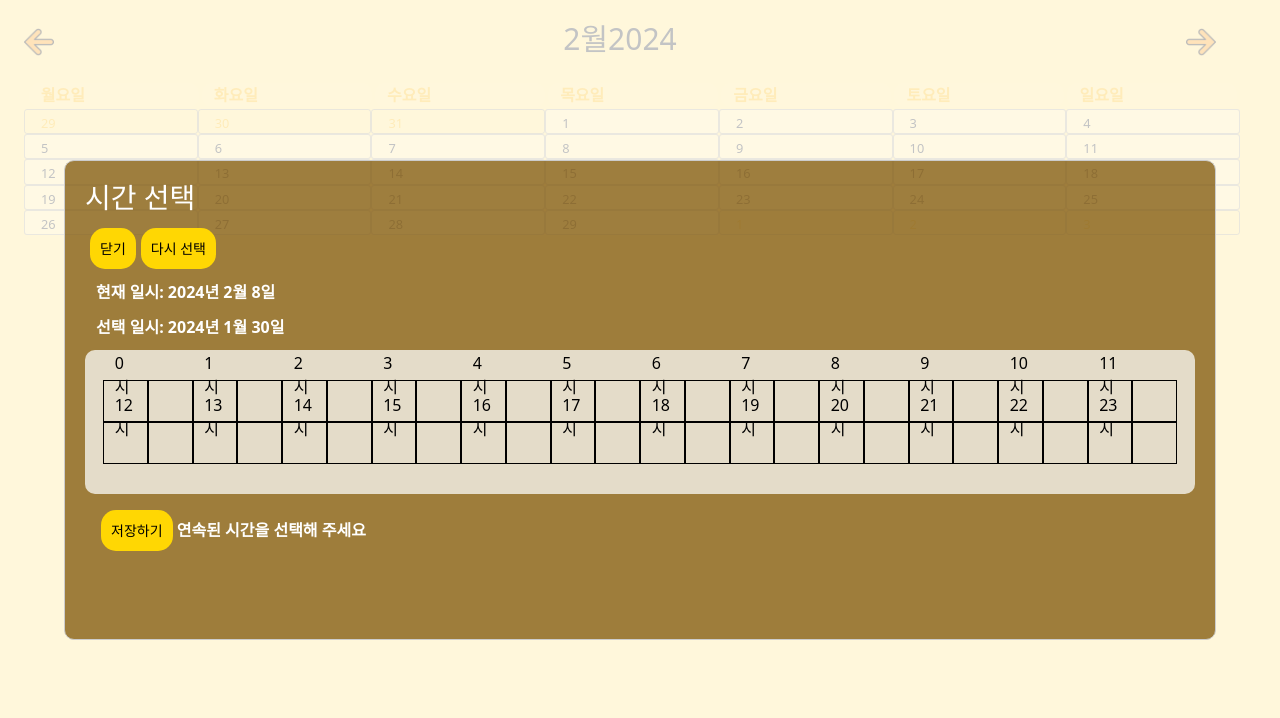
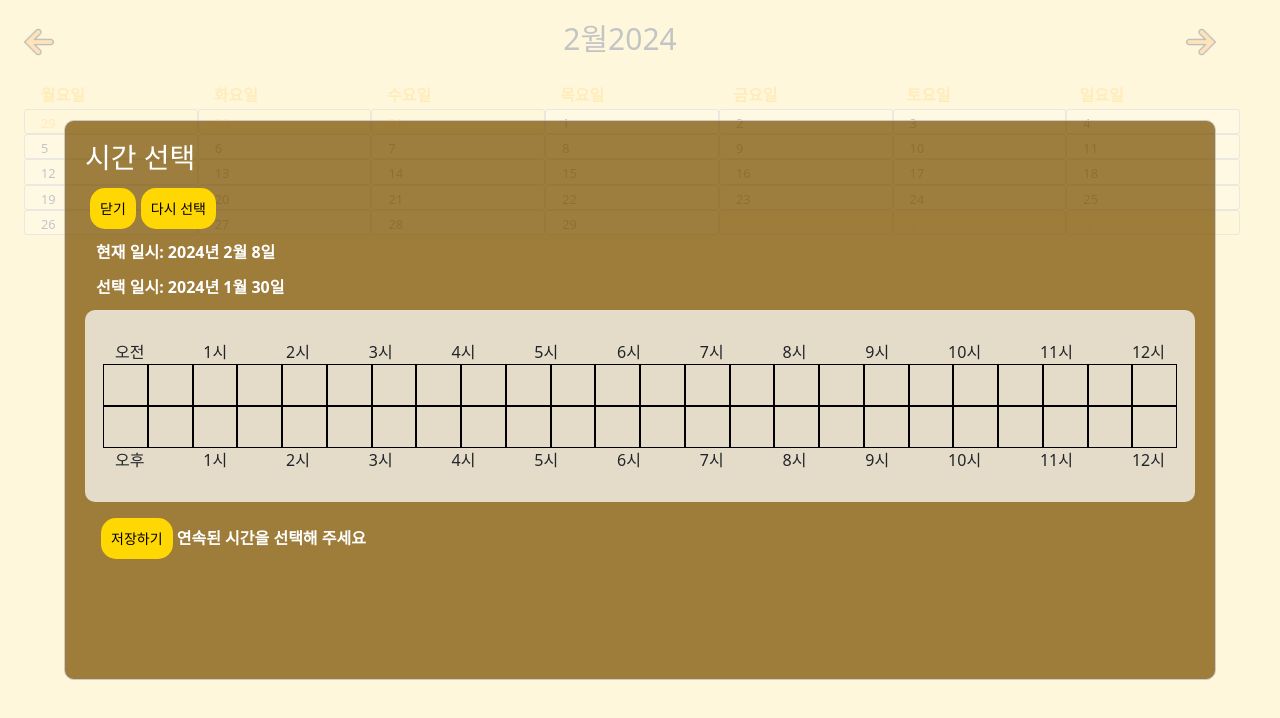
Before and after one commit to bavocadob/7lans, a React (Vite) app in the folder FRONT/7lans/: page /volunteer_calendar in a window 1280 px wide. Both pictures are taken after a click on the element "30". Shown: the top 718 px of the page. Built offline with nearby package versions, Linux system fonts and the light colour scheme; no server answers; a web font is replaced by a local one.

Commit message:
update: update css in meeting modal

```diff
--- a/FRONT/7lans/src/components/volunteer/calendar/MeetingModal.jsx
+++ b/FRONT/7lans/src/components/volunteer/calendar/MeetingModal.jsx
@@ -5,6 +5,7 @@ import ReactModal from 'react-modal';
 import getEnv from "../../../utils/getEnv";
 import styled from "styled-components";
 import { borderRadius, shadows } from '@mui/system';
+import { inline } from '@floating-ui/core';
 
 ReactModal.setAppElement('#root');
 
@@ -41,6 +42,12 @@ const CuteButton = styled.button`
   margin-left: 5px;
 `;
 
+const ClockText = styled.div`
+  display: flex;
+  justify-content: space-between;
+
+`
+
 const resetSelect = (setSelectedTimes) => {
   setSelectedTimes([]);
 }
@@ -63,6 +70,25 @@ const TimeSelect = ({selectedTimes, setSelectedTimes}) => {
 
     const rows = [];
 
+    //맨 처음 숫자 출력
+    const morningHourBlocks = [];
+    morningHourBlocks.push(
+      <span>오전</span>
+    )
+    for(let hour = 1; hour <= 12; hour += 1){
+
+      morningHourBlocks.push(
+        <span>{hour}시</span>
+      )
+    }
+
+    rows.push(
+      <ClockText>
+        {morningHourBlocks}
+      </ClockText>
+    )
+
+    //시간 선택 block
     for (let hour = 0; hour <= 13; hour += 12) {
       const timeBlocks = [];
 
@@ -85,11 +111,11 @@ const TimeSelect = ({selectedTimes, setSelectedTimes}) => {
             style={blockStyle}
             onClick={() => handleTimeClick(time)}
           >
-            {time % 1 === 0 && (
+            {/* {time % 1 === 0 && (
               <div style={{ position: 'absolute', top: '-30px', left: '50%', transform: 'translateX(-50%)' }}>
                 {time}시
               </div>
-            )}
+            )} */}
           </div>
         );
       }
@@ -101,6 +127,23 @@ const TimeSelect = ({selectedTimes, setSelectedTimes}) => {
       );
     }
 
+    //오후 숫자 입력
+    const afternoonHourBlocks = [];
+    afternoonHourBlocks.push(
+          <span>오후</span>
+    )
+    for(let hour = 1; hour <= 12; hour += 1){
+
+      afternoonHourBlocks.push(
+        <span>{hour}시</span>
+      )
+    }
+
+    rows.push(
+      <ClockText>
+        {afternoonHourBlocks}
+      </ClockText>
+    )
     return <div className="body">{rows}</div>;
 };
 
@@ -247,7 +290,7 @@ const MeetingModal = ({setModalOpen, isModalOpen, selectedDate}) => {
             top: '50%',
             left: '50%',
             width: '90%',
-            height: '60%',
+            height: '70%',
             transform: 'translate(-50%, -50%)',
             border: '1px solid #ccc',
             background: 'rgba(122, 80, 0, 0.73)',
```
